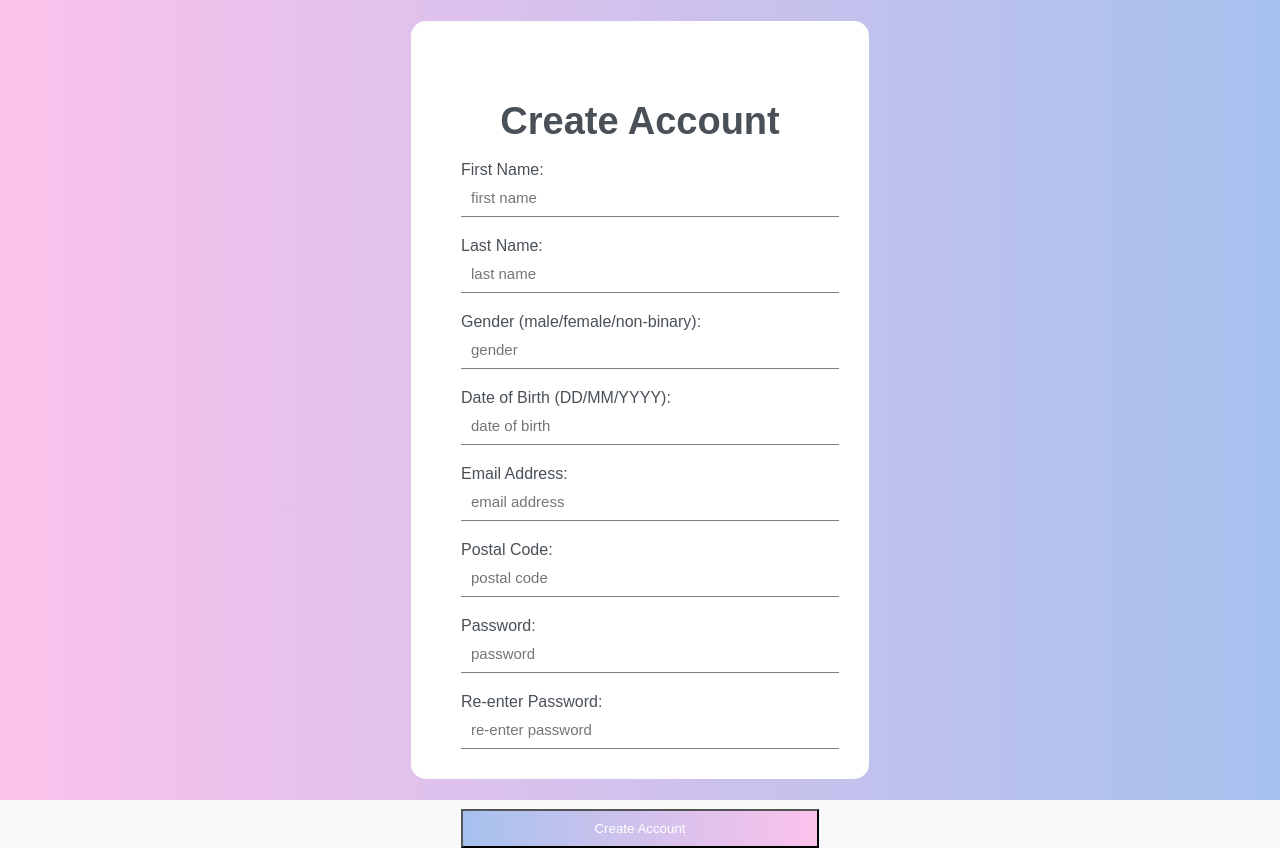
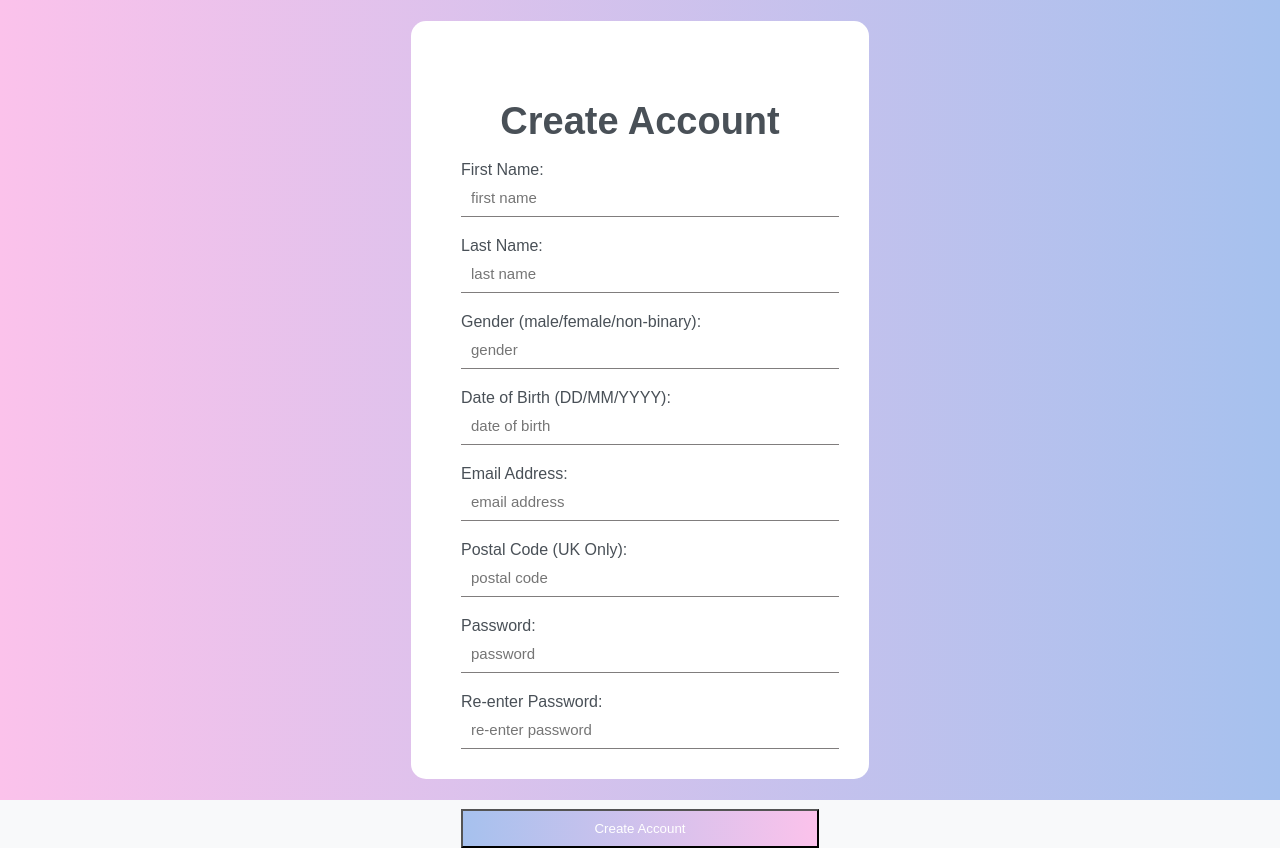
Before and after one commit to Randi-f/CompareIt, a Flask app: page /register in a window 1280 px wide. Run offline with Flask 3, Linux system fonts and the light colour scheme; some libraries are stand-ins or nearby versions.

```diff
--- a/api/templates/register.html
+++ b/api/templates/register.html
@@ -129,7 +129,7 @@ function hideModal() {
                     Gender (male/female/non-binary):<input type="text" name="gender" id = "gender" placeholder="gender" class="input-item">
                     Date of Birth (DD/MM/YYYY):<input type="text" name="dob" id = "dob" placeholder="date of birth" class="input-item">
                     Email Address:<input type="text" name="email" id = "email" placeholder="email address" class="input-item">
-                    Postal Code:<input type="text" id = "postcode" name="postcode" placeholder="postal code" class="input-item">
+                    Postal Code (UK Only):<input type="text" id = "postcode" name="postcode" placeholder="postal code" class="input-item">
                     Password:<input type="password" id = "password" name="password" placeholder="password" class="input-item">
                     Re-enter Password:<input type="password" id = "passwordnot" name="passwordnot" placeholder="re-enter password" class="input-item">
                     <div><input type="submit" name = "createUser" class="btn" value = "Create Account" onclick="check2pwd(event)"></div>
```
